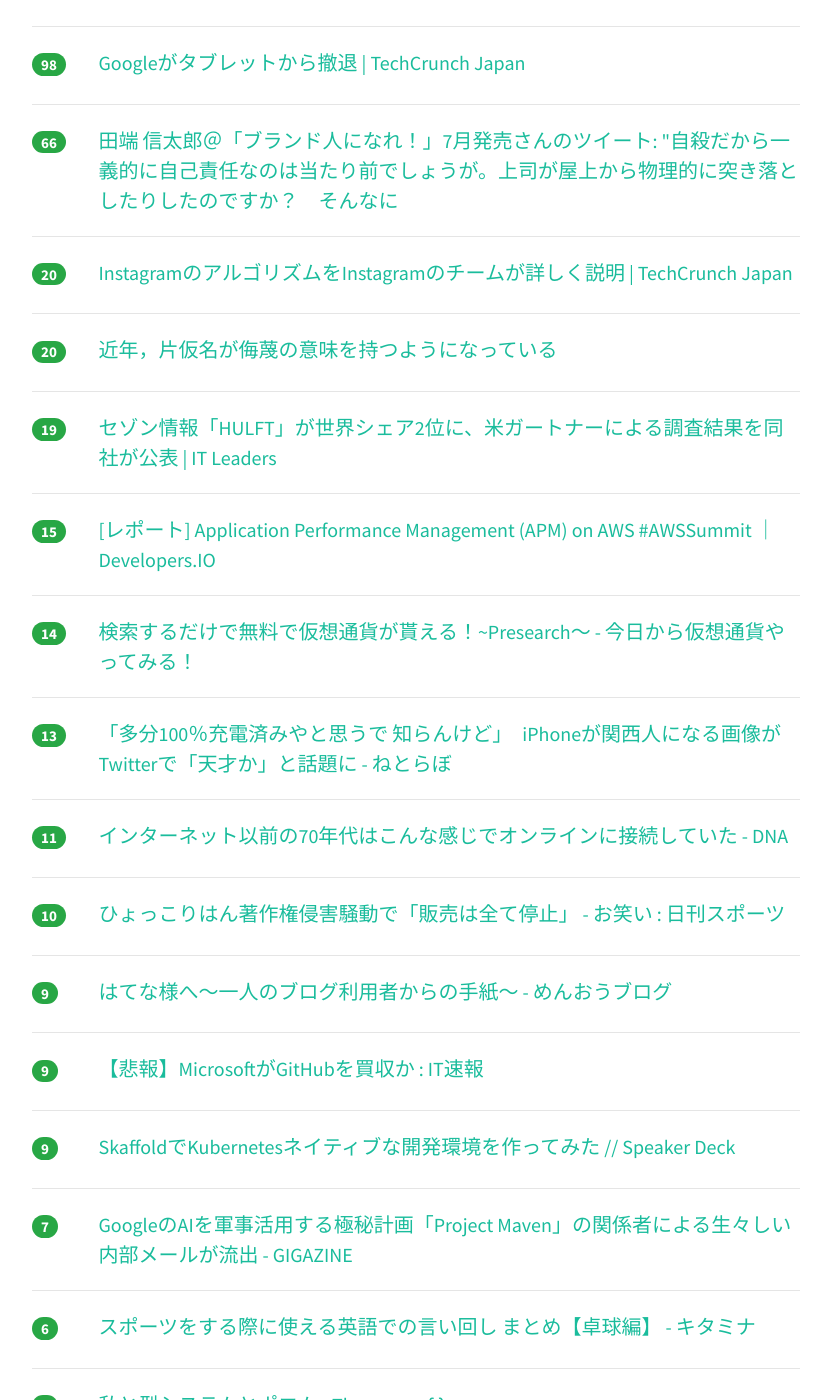
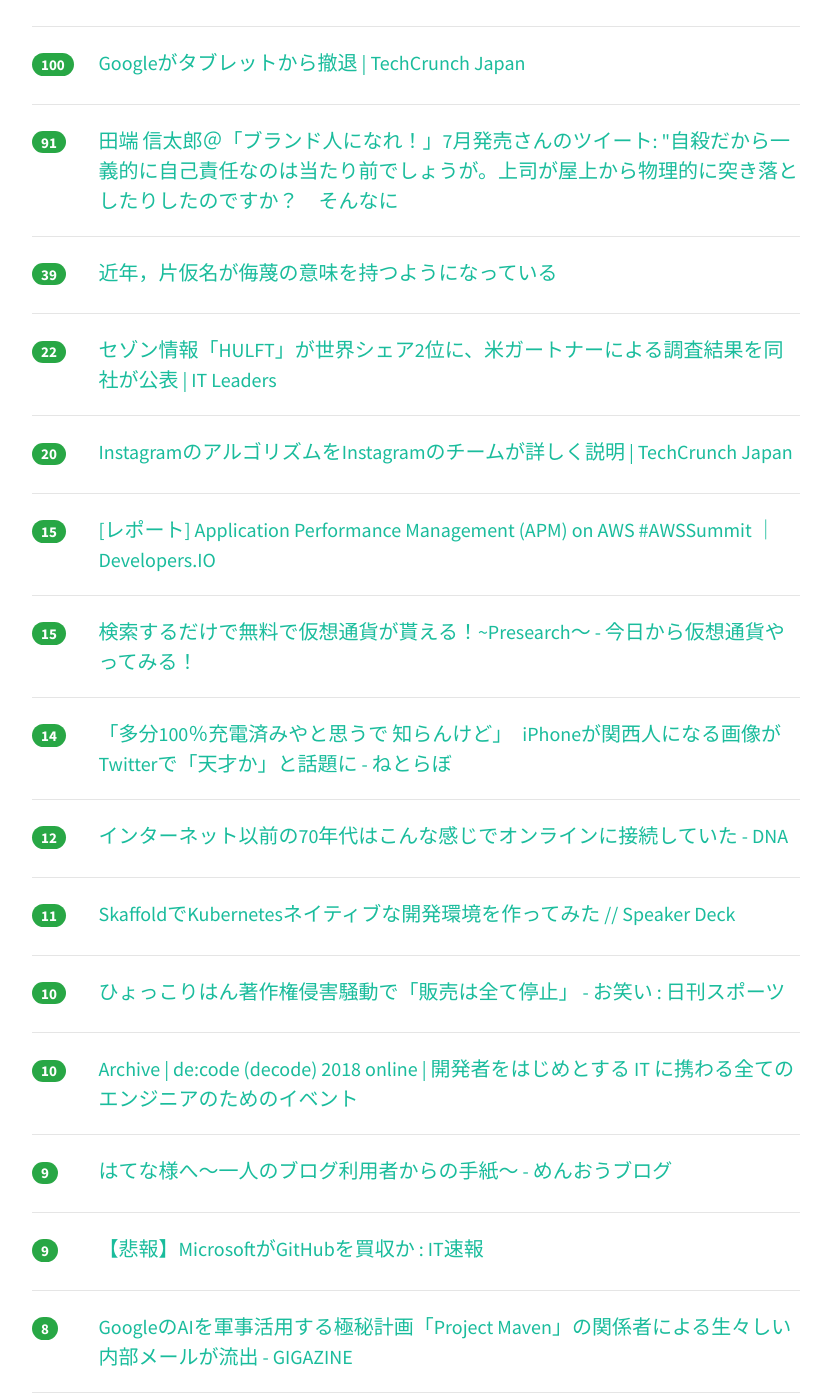
Before and after one commit to yatta47/hatena-matome-site, a Jekyll site: the page built from _posts/2018-06-03-hatena.md, in a window 1280 px wide and 1400 px high, scrolled down 347 px. Shown: the whole window, without its empty margins (224-1055 px from the left). Built offline with Jekyll 4.4.1, drawn with Linux system fonts in a browser that asks for light colours; nearby versions of some CDN libraries; some of the changed text lies outside the part shown.

Commit message:
Updated 2018-06-03

```diff
--- a/_posts/2018-06-03-hatena.md
+++ b/_posts/2018-06-03-hatena.md
@@ -1,19 +1,29 @@
 ---
 layout: post
 title:  "2018-06-03 はてぶIT"
-date:   2018-06-03 07:00:39
+date:   2018-06-03 08:01:05
 tags: [it-hotentry]
 ---
-16 件のデータあり
+17 件のデータあり
 
 <hr><div class="row">
-<div class="col-1"><span class="badge badge-pill badge-success h2">98</span></div>
+<div class="col-1"><span class="badge badge-pill badge-success h2">100</span></div>
 <div class="col-11"><a href='http://jp.techcrunch.com/2018/06/02/2018-06-01-google-quits-selling-tablets/' target='_blank'>Googleがタブレットから撤退 | TechCrunch Japan</a></div>
 </div>
 <hr>
 <div class="row">
-<div class="col-1"><span class="badge badge-pill badge-success h2">66</span></div>
+<div class="col-1"><span class="badge badge-pill badge-success h2">91</span></div>
 <div class="col-11"><a href='http://twitter.com/tabbata/status/1002900777000566784' target='_blank'>田端 信太郎＠「ブランド人になれ！」7月発売さんのツイート: "自殺だから一義的に自己責任なのは当たり前でしょうが。上司が屋上から物理的に突き落としたりしたのですか？　そんなに</a></div>
+</div>
+<hr>
+<div class="row">
+<div class="col-1"><span class="badge badge-pill badge-success h2">39</span></div>
+<div class="col-11"><a href='https://anond.hatelabo.jp/20180603010115' target='_blank'>近年，片仮名が侮蔑の意味を持つようになっている</a></div>
+</div>
+<hr>
+<div class="row">
+<div class="col-1"><span class="badge badge-pill badge-success h2">22</span></div>
+<div class="col-11"><a href='https://it.impressbm.co.jp/articles/-/14513' target='_blank'>セゾン情報「HULFT」が世界シェア2位に、米ガートナーによる調査結果を同社が公表 | IT Leaders</a></div>
 </div>
 <hr>
 <div class="row">
@@ -22,38 +32,38 @@ tags: [it-hotentry]
 </div>
 <hr>
 <div class="row">
-<div class="col-1"><span class="badge badge-pill badge-success h2">20</span></div>
-<div class="col-11"><a href='https://anond.hatelabo.jp/20180603010115' target='_blank'>近年，片仮名が侮蔑の意味を持つようになっている</a></div>
-</div>
-<hr>
-<div class="row">
-<div class="col-1"><span class="badge badge-pill badge-success h2">19</span></div>
-<div class="col-11"><a href='https://it.impressbm.co.jp/articles/-/14513' target='_blank'>セゾン情報「HULFT」が世界シェア2位に、米ガートナーによる調査結果を同社が公表 | IT Leaders</a></div>
-</div>
-<hr>
-<div class="row">
 <div class="col-1"><span class="badge badge-pill badge-success h2">15</span></div>
 <div class="col-11"><a href='https://dev.classmethod.jp/cloud/aws/aws-summit-tokyo-2018-apm/' target='_blank'>[レポート] Application Performance Management (APM) on AWS #AWSSummit ｜ Developers.IO</a></div>
 </div>
 <hr>
 <div class="row">
-<div class="col-1"><span class="badge badge-pill badge-success h2">14</span></div>
+<div class="col-1"><span class="badge badge-pill badge-success h2">15</span></div>
 <div class="col-11"><a href='http://www.cryptocurrency-blog.info/entry/presearch' target='_blank'>検索するだけで無料で仮想通貨が貰える！~Presearch～ - 今日から仮想通貨やってみる！</a></div>
 </div>
 <hr>
 <div class="row">
-<div class="col-1"><span class="badge badge-pill badge-success h2">13</span></div>
+<div class="col-1"><span class="badge badge-pill badge-success h2">14</span></div>
 <div class="col-11"><a href='http://nlab.itmedia.co.jp/nl/articles/1806/02/news025.html' target='_blank'>「多分100％充電済みやと思うで 知らんけど」　iPhoneが関西人になる画像がTwitterで「天才か」と話題に - ねとらぼ</a></div>
 </div>
 <hr>
 <div class="row">
+<div class="col-1"><span class="badge badge-pill badge-success h2">12</span></div>
+<div class="col-11"><a href='http://dailynewsagency.com/2018/06/02/going-online-like-its-1979-8ey/' target='_blank'>インターネット以前の70年代はこんな感じでオンラインに接続していた - DNA</a></div>
+</div>
+<hr>
+<div class="row">
 <div class="col-1"><span class="badge badge-pill badge-success h2">11</span></div>
-<div class="col-11"><a href='http://dailynewsagency.com/2018/06/02/going-online-like-its-1979-8ey/' target='_blank'>インターネット以前の70年代はこんな感じでオンラインに接続していた - DNA</a></div>
+<div class="col-11"><a href='https://speakerdeck.com/hhiroshell/skaffolddekubernetesneiteibunakai-fa-huan-jing-wozuo-tutemita' target='_blank'>SkaffoldでKubernetesネイティブな開発環境を作ってみた // Speaker Deck</a></div>
 </div>
 <hr>
 <div class="row">
 <div class="col-1"><span class="badge badge-pill badge-success h2">10</span></div>
 <div class="col-11"><a href='https://www.nikkansports.com/entertainment/news/201806020000357.html' target='_blank'>ひょっこりはん著作権侵害騒動で「販売は全て停止」 - お笑い : 日刊スポーツ</a></div>
+</div>
+<hr>
+<div class="row">
+<div class="col-1"><span class="badge badge-pill badge-success h2">10</span></div>
+<div class="col-11"><a href='https://www.microsoft.com/ja-jp/events/decode/2018/online/archive.aspx' target='_blank'>Archive | de:code (decode) 2018 online | 開発者をはじめとする IT に携わる全てのエンジニアのためのイベント</a></div>
 </div>
 <hr>
 <div class="row">
@@ -67,13 +77,13 @@ tags: [it-hotentry]
 </div>
 <hr>
 <div class="row">
-<div class="col-1"><span class="badge badge-pill badge-success h2">9</span></div>
-<div class="col-11"><a href='https://speakerdeck.com/hhiroshell/skaffolddekubernetesneiteibunakai-fa-huan-jing-wozuo-tutemita' target='_blank'>SkaffoldでKubernetesネイティブな開発環境を作ってみた // Speaker Deck</a></div>
+<div class="col-1"><span class="badge badge-pill badge-success h2">8</span></div>
+<div class="col-11"><a href='https://gigazine.net/news/20180602-google-project-maven-mail-leaked/' target='_blank'>GoogleのAIを軍事活用する極秘計画「Project Maven」の関係者による生々しい内部メールが流出 - GIGAZINE</a></div>
 </div>
 <hr>
 <div class="row">
-<div class="col-1"><span class="badge badge-pill badge-success h2">7</span></div>
-<div class="col-11"><a href='https://gigazine.net/news/20180602-google-project-maven-mail-leaked/' target='_blank'>GoogleのAIを軍事活用する極秘計画「Project Maven」の関係者による生々しい内部メールが流出 - GIGAZINE</a></div>
+<div class="col-1"><span class="badge badge-pill badge-success h2">8</span></div>
+<div class="col-11"><a href='https://myuon.github.io/posts/type-system-poem/' target='_blank'>私と型システムとポエム - The curse of λ</a></div>
 </div>
 <hr>
 <div class="row">
@@ -81,8 +91,3 @@ tags: [it-hotentry]
 <div class="col-11"><a href='http://www.nisiesho.work/entry/2018/06/02/190938' target='_blank'>スポーツをする際に使える英語での言い回し まとめ【卓球編】 - キタミナ</a></div>
 </div>
 <hr>
-<div class="row">
-<div class="col-1"><span class="badge badge-pill badge-success h2">6</span></div>
-<div class="col-11"><a href='https://myuon.github.io/posts/type-system-poem/' target='_blank'>私と型システムとポエム - The curse of λ</a></div>
-</div>
-<hr>
```
